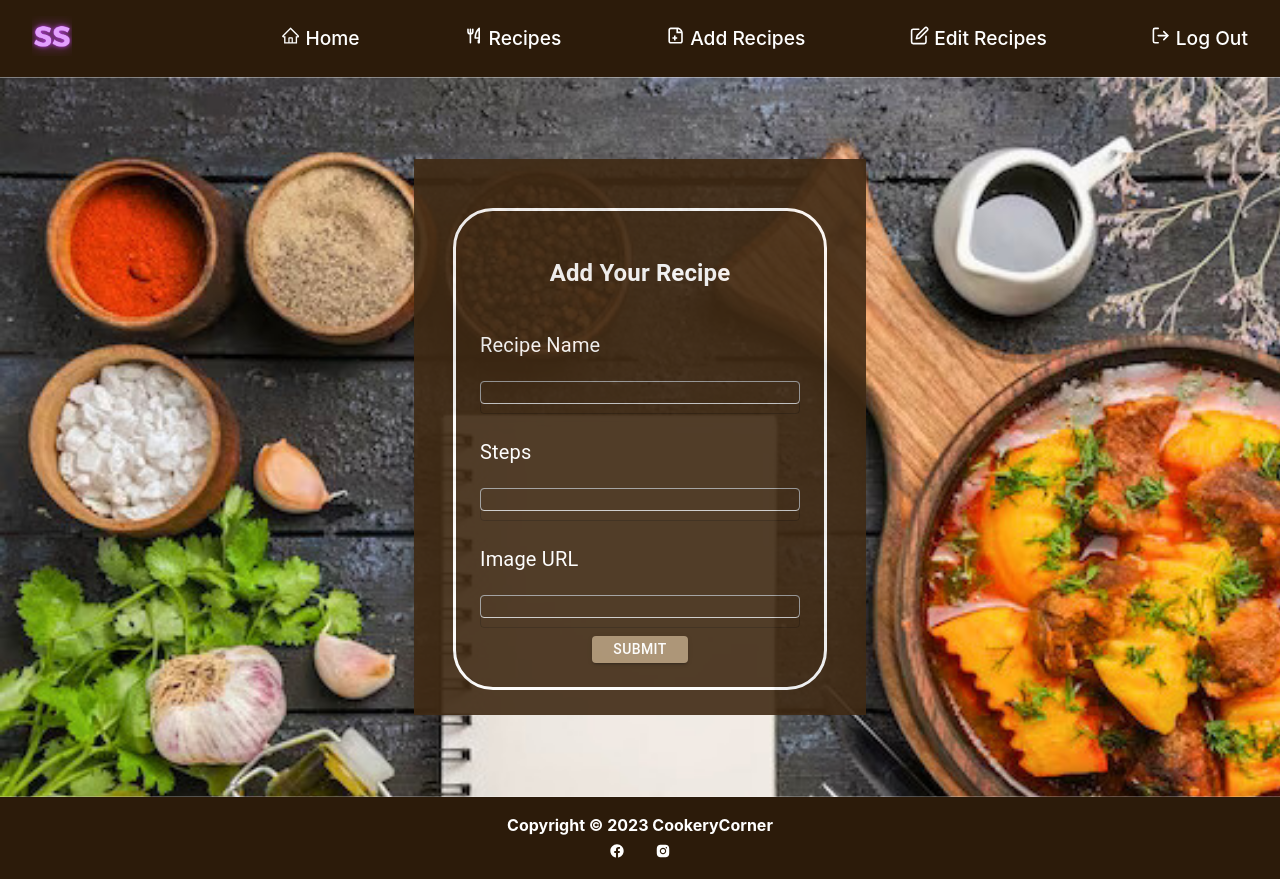
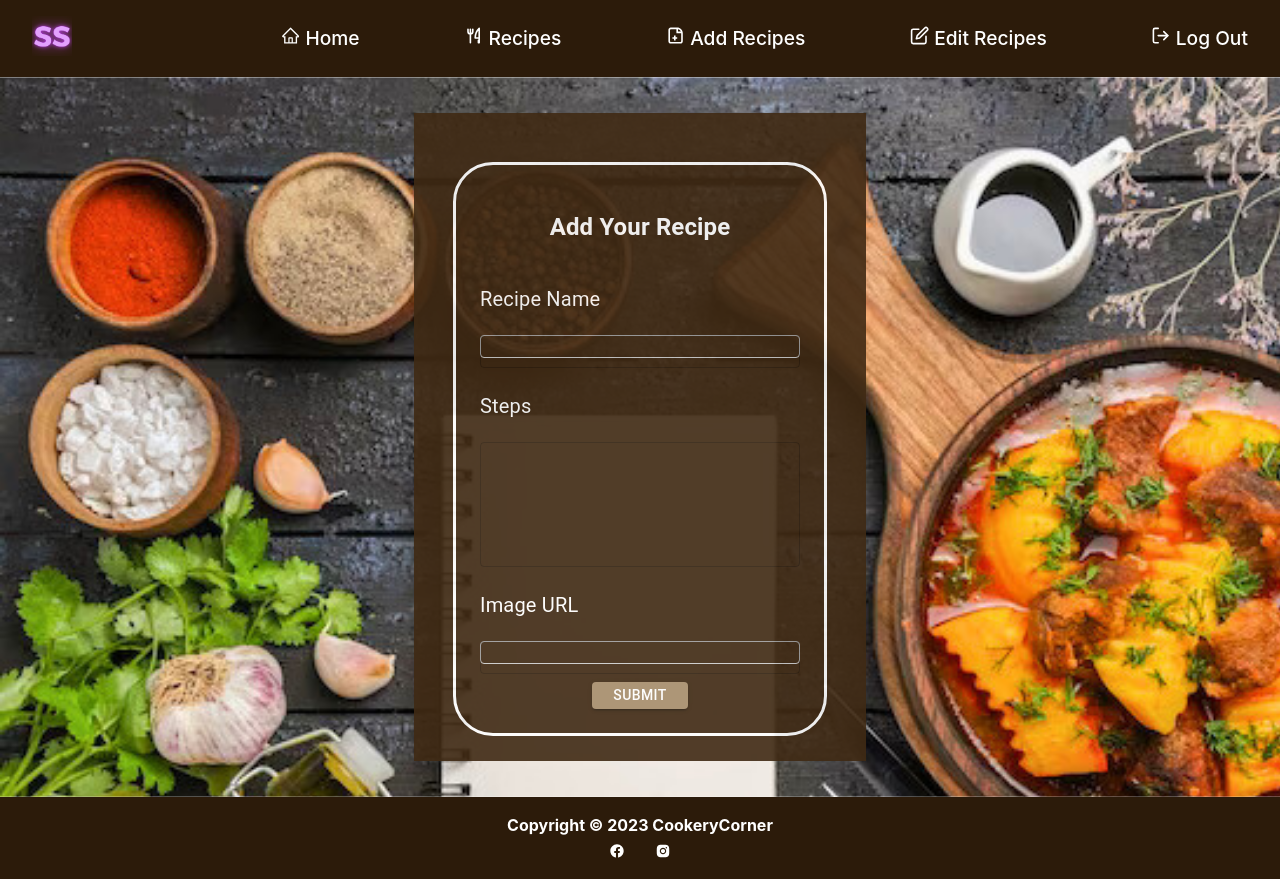
Before and after one commit to SANJANASOLANGA/ReactFoodRecipe, a React (Create React App) app in the folder Client/: page /create-receipe in a window 1280 px wide. Built offline with nearby package versions, Linux system fonts and the light colour scheme.

Commit message:
Added multiline

```diff
--- a/Client/src/components/recipes/CreateRecipe.js
+++ b/Client/src/components/recipes/CreateRecipe.js
@@ -69,7 +69,7 @@ const CreateRecipe = () => {
             <InputLabel sx={labelStyles}>Recipe Name</InputLabel>
             <TextField name="title" onChange={handleChange} value={inputs.title} margin="normal" variant="outlined" InputProps={{ style: { color: 'white' } }}/>
             <InputLabel sx={labelStyles}>Steps</InputLabel>
-            <TextField name="description" onChange={handleChange} value={inputs.description} margin="normal" variant="outlined" InputProps={{ style: { color: 'white' } }}/>
+            <TextField multiline  rows={4}  rowsMax={10} name="description" onChange={handleChange} value={inputs.description} margin="normal" variant="outlined" InputProps={{ style: { color: 'white' } }}/>
             <InputLabel sx={labelStyles}>Image URL</InputLabel>
             <TextField name="imageURL" onChange={handleChange} value={inputs.imageURL} margin="normal" variant="outlined" InputProps={{ style: { color: 'white' } }}/>
             <div style={{ display: "flex", position: 'relative', justifyContent: 'center', alignItems: 'center' }}>
```
